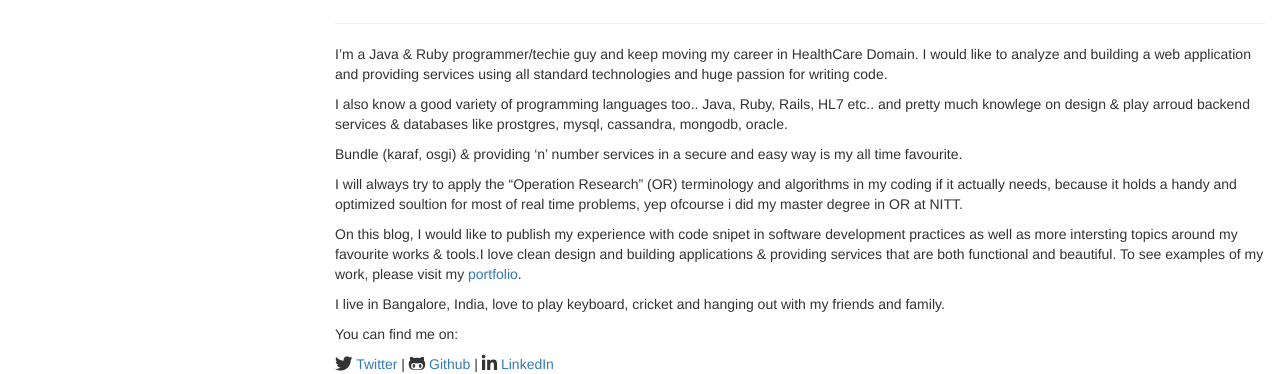
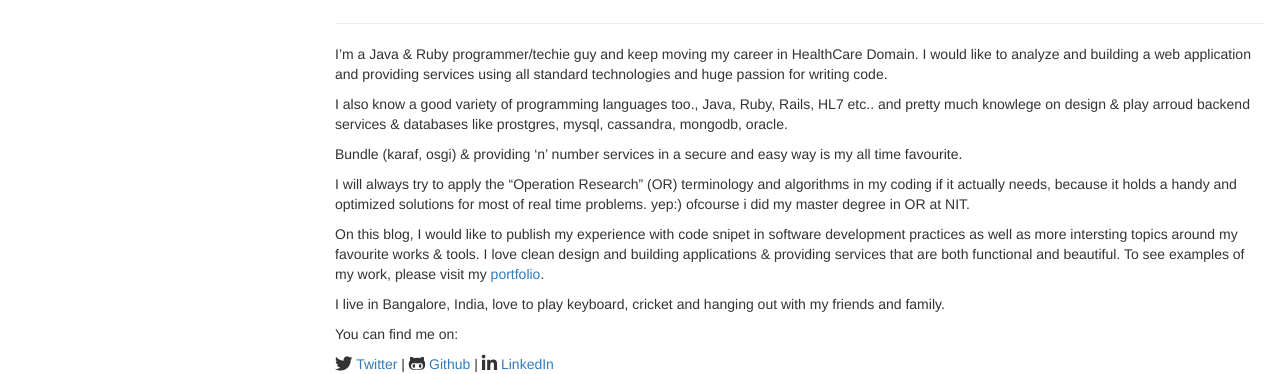
Before and after one commit to sathiyamoorthy/sathiyamoorthy.github.io, a Jekyll site: the page built from about.md, in a window 1280 px wide. Shown: the part 452-826 px from the top of the page. Built offline with Jekyll 4.4.1, drawn with Linux system fonts in a browser that asks for light colours; nearby versions of some CDN libraries; library files that are not in the unit come from our copies.

Commit message:
initial commit

```diff
--- a/about.md
+++ b/about.md
@@ -9,13 +9,13 @@ comments: true
 
 I'm a Java & Ruby programmer/techie guy and keep moving my career in HealthCare Domain. I would like to analyze and building a web application and providing services using all standard technologies and huge passion for writing code.
 
-I also know a good variety of programming languages too.. Java, Ruby, Rails, HL7 etc.. and pretty much knowlege on design & play arroud backend services & databases like prostgres, mysql, cassandra, mongodb, oracle.
+I also know a good variety of programming languages too., Java, Ruby, Rails, HL7 etc.. and pretty much knowlege on design & play arroud backend services & databases like prostgres, mysql, cassandra, mongodb, oracle.
 
 Bundle (karaf, osgi) & providing 'n' number services in a secure and easy way is my all time favourite.
 
-I will always try to apply the "Operation Research" (OR) terminology and algorithms in my coding if it actually needs, because it holds a handy and optimized soultion for most of real time problems, yep ofcourse i did my master degree in OR at NITT.
+I will always try to apply the "Operation Research" (OR) terminology and algorithms in my coding if it actually needs, because it holds a handy and optimized solutions for most of real time problems. yep:) ofcourse i did my master degree in OR at NIT.
 
-On this blog, I would like to publish my experience with code snipet in software development practices as well as more intersting topics around my favourite works & tools.I love clean design and building applications & providing services that are both functional and beautiful. To see examples of my work, please visit my [portfolio](https://github.com/sathiyamoorthy?tab=repositories).
+On this blog, I would like to publish my experience with code snipet in software development practices as well as more intersting topics around my favourite works & tools. I love clean design and building applications & providing services that are both functional and beautiful. To see examples of my work, please visit my [portfolio](https://github.com/sathiyamoorthy?tab=repositories).
 
 I live in Bangalore, India, love to play keyboard, cricket and hanging out with my friends and family.
 
```
